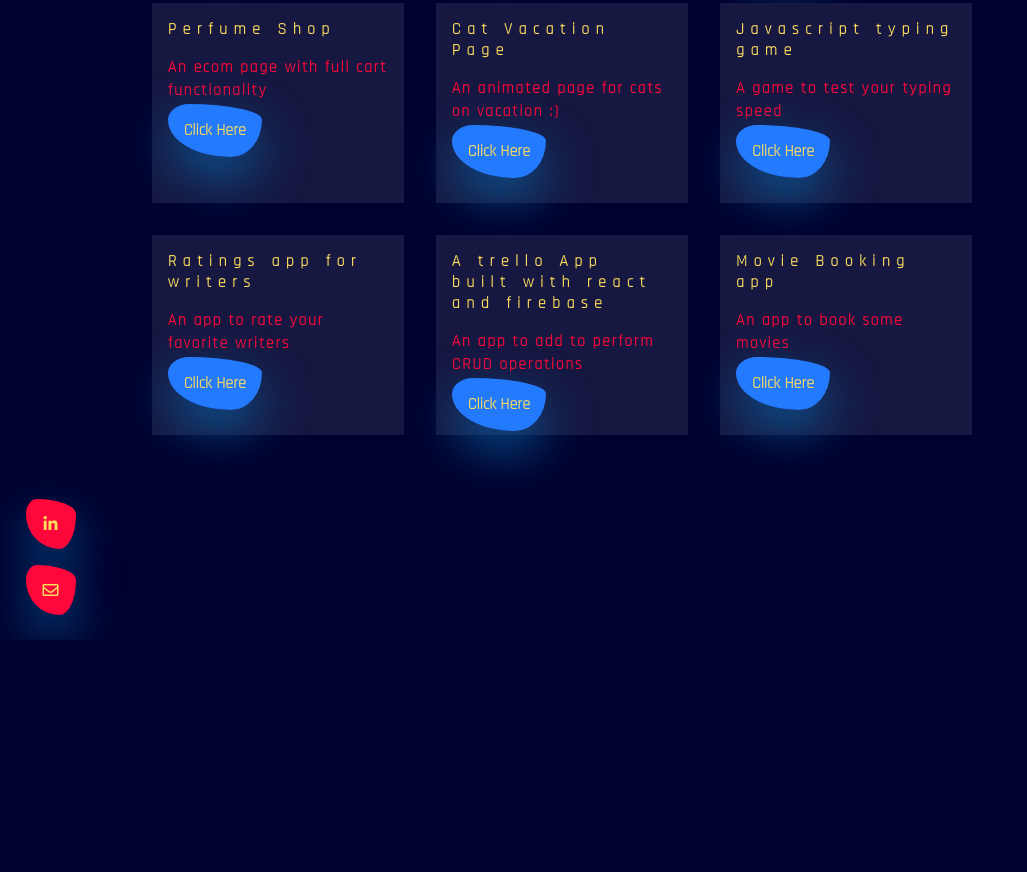
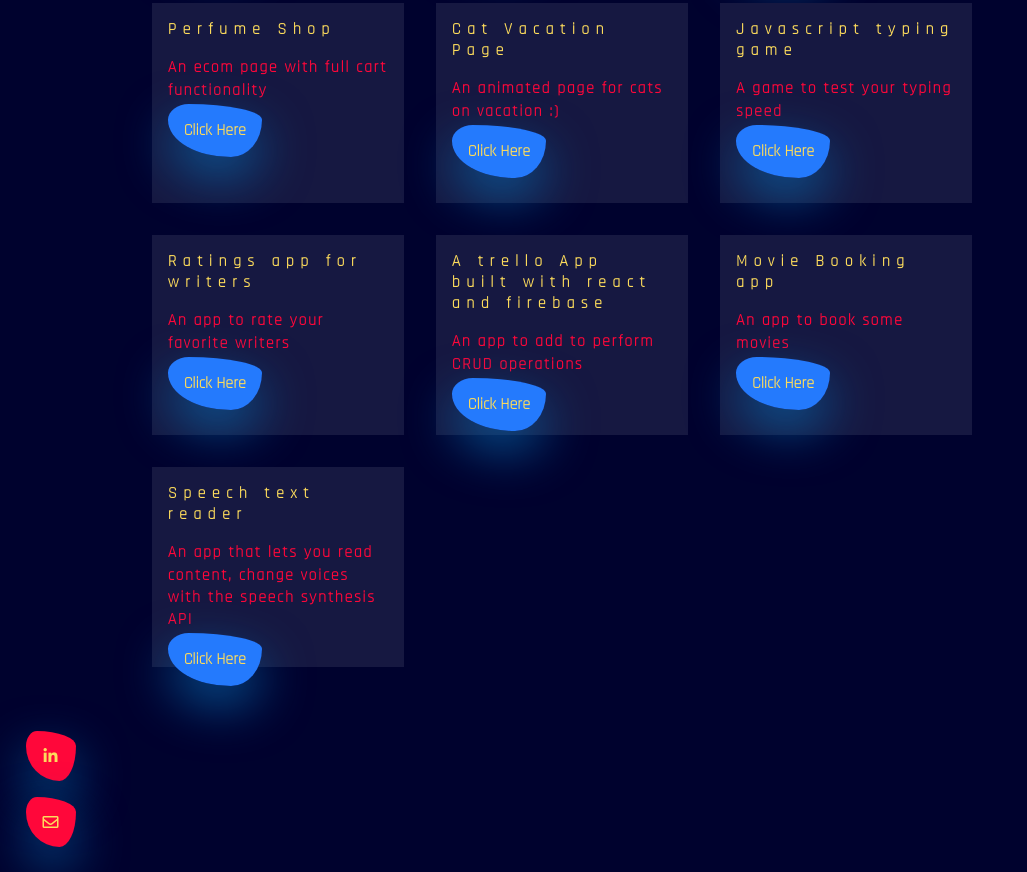
Before and after one commit to Elizabet-codes/liz-porfolio-site, a plain HTML site: page index.html in a window 1280 px wide. Shown: the part 914-1786 px from the top of the page, without its empty margins (0-1027 px from the left). Before the commit the page ends 1554 px from the top, so only its background shows below. Drawn offline with Linux system fonts and the light colour scheme; a script that the page names is missing.

Commit message:
added new project

```diff
--- a/index.html
+++ b/index.html
@@ -88,6 +88,13 @@
     <a href="https://lizzys-movie-booking-app.netlify.app/">Click Here</a>
 </div>
 
+<div class="project">
+    <div class="project-title">Speech text reader</div>
+    <p>An app that lets you read content, change voices with the speech synthesis API</p>
+
+    <a href="https://liz-text-reader.netlify.app/">Click Here</a>
+</div>
+
 
     </div>
     <div class="contact">
```
